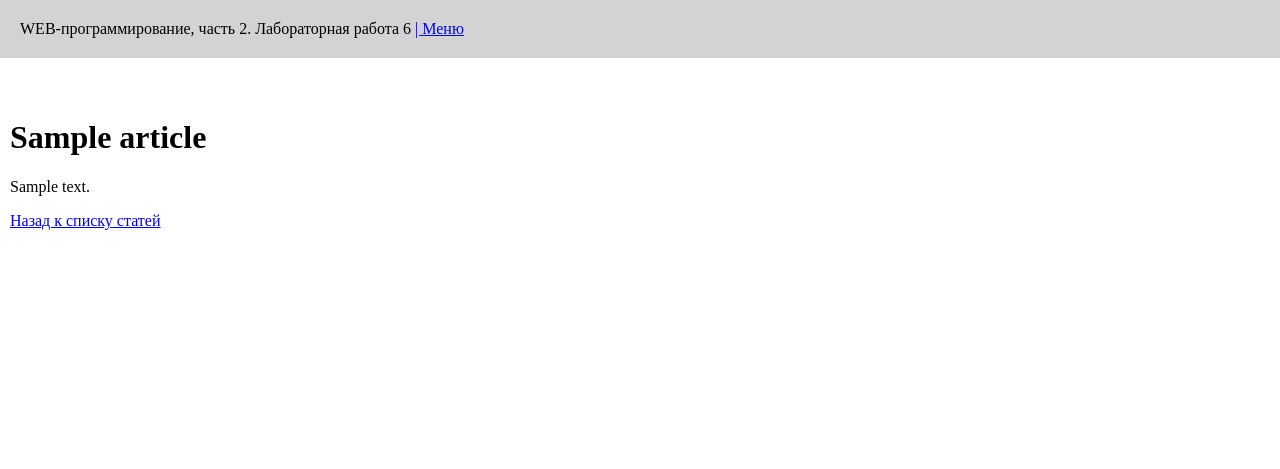
After one commit to AndernTyn/lab2, a Flask app: page /lab6/articles/1 in a window 1280 px wide. The commit adds this page. Shown: the top 469 px of the page. Run offline with Flask 3, Linux system fonts and the light colour scheme; a user stored in the database is signed in; tables that the repository leaves empty hold one stand-in row (values such as "Sample post").

Commit message:
Промежуточное сохранение 5

```diff
--- a/lab6.py
+++ b/lab6.py
@@ -1,4 +1,4 @@
-from flask import Blueprint, render_template, request, redirect, session
+from flask import Blueprint, render_template, request, redirect, session, flash, url_for
 from Db import db
 from Db.models import users, articles
 from werkzeug.security import check_password_hash, generate_password_hash
@@ -91,12 +91,14 @@ def login():
 @lab6.route("/lab6/articles")
 @login_required
 def articles_list():
+    # Получаем только статьи текущего пользователя
     my_articles = articles.query.filter_by(user_id=current_user.id).all()
     return render_template("list_articles.html", articles=my_articles)
 
 @lab6.route("/lab6/articles/<int:article_id>")
 @login_required
-def article_details(article_id):
+def view_article(article_id):
+
     article = articles.query.get_or_404(article_id)
     return render_template("article_details.html", article=article)
 
--- /dev/null
+++ b/templates/article_details.html
@@ -0,0 +1,9 @@
+{% extends "base.html" %}
+
+{% block lab %}Лабораторная работа 6{% endblock %}
+
+{% block main %}
+    <h1>{{ article.title }}</h1>
+    <p>{{ article.article_text }}</p>
+    <a href="{{ url_for('lab6.articles_list') }}">Назад к списку статей</a>
+{% endblock %}
```
Also changed, not shown: templates/list_articles.html (+6 -6 lines).
